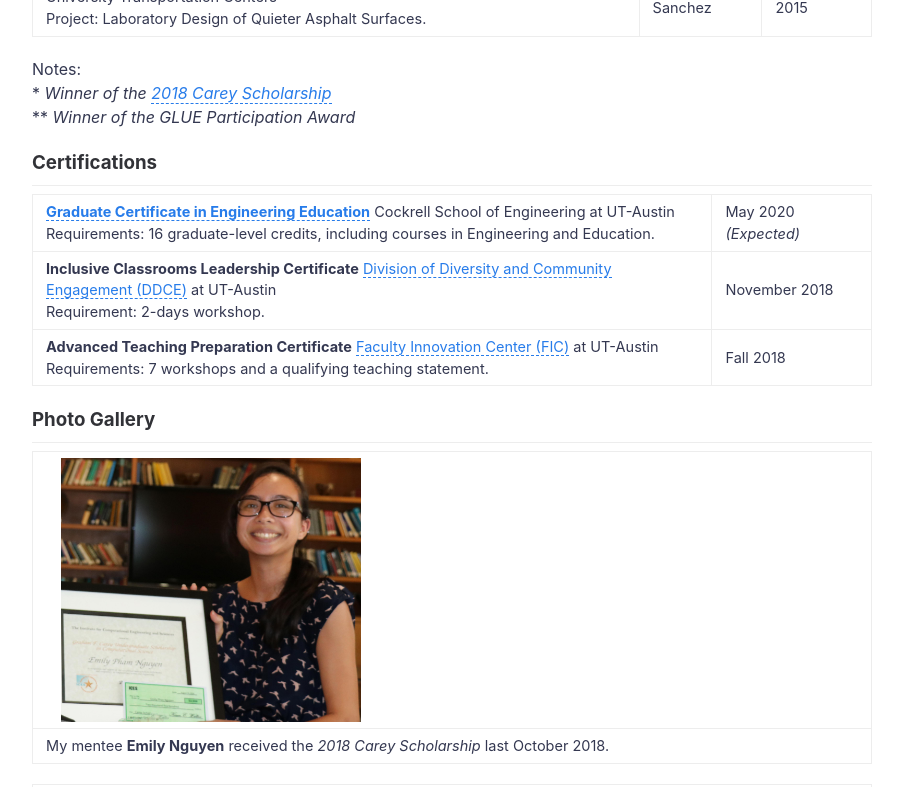
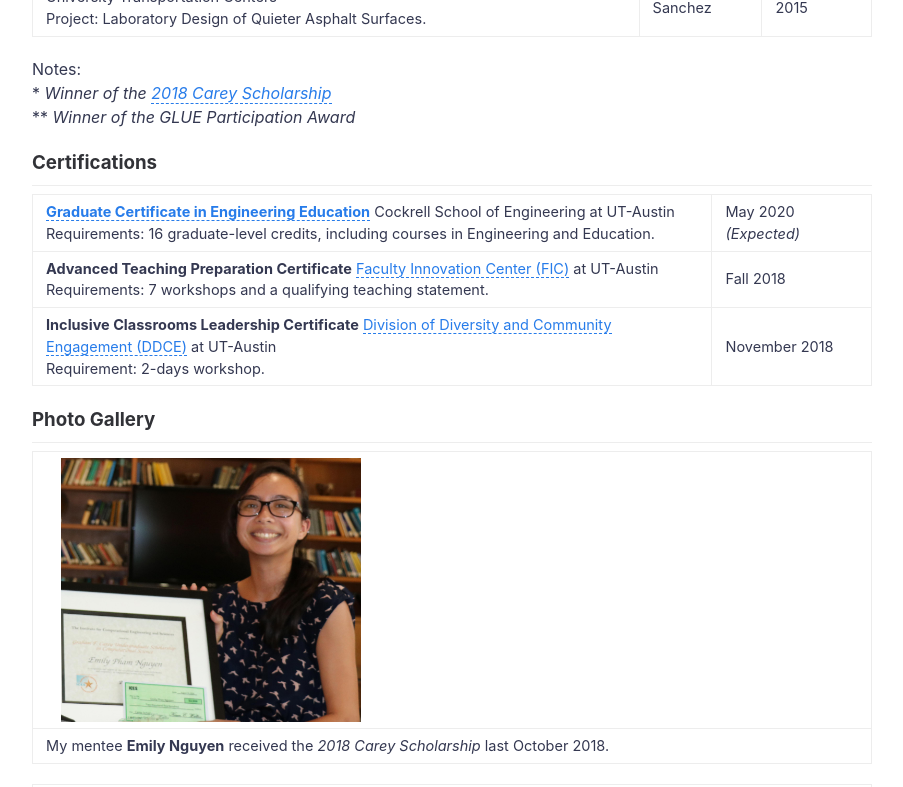
Before and after one commit to nzunigag/nzunigag.github.io, a Jekyll site: the page built from teaching.md, in a window 1280 px wide and 900 px high, scrolled down 1013 px, cut to the strip 0-787 px from the top of the window. Shown: the whole strip, without its empty margins (188-1091 px from the left). Built offline with Jekyll 4.4.1, drawn with Linux system fonts in a browser that asks for light colours.

```diff
--- a/teaching.md
+++ b/teaching.md
@@ -34,8 +34,8 @@ Notes:<br>
 ___
 
 <b>[Graduate Certificate in Engineering Education](http://www.engr.utexas.edu/graduate/certificate-engineering-education)</b> Cockrell School of Engineering at UT-Austin<br>Requirements: 16 graduate-level credits, including courses in Engineering and Education. | May 2020 <i>(Expected)</i> <br>
+<b>Advanced Teaching Preparation Certificate</b> [Faculty Innovation Center (FIC)](https://facultyinnovate.utexas.edu/gsd) at UT-Austin<br>Requirements: 7 workshops and a qualifying teaching statement. | Fall 2018<br>
 <b>Inclusive Classrooms Leadership Certificate</b> [Division of Diversity and Community Engagement (DDCE)](https://diversity.utexas.edu/) at UT-Austin<br>Requirement: 2-days workshop. | November 2018<br>
-<b>Advanced Teaching Preparation Certificate</b> [Faculty Innovation Center (FIC)](https://facultyinnovate.utexas.edu/gsd) at UT-Austin<br>Requirements: 7 workshops and a qualifying teaching statement. | Fall 2018<br>
 
 ### Photo Gallery
 ___
```
